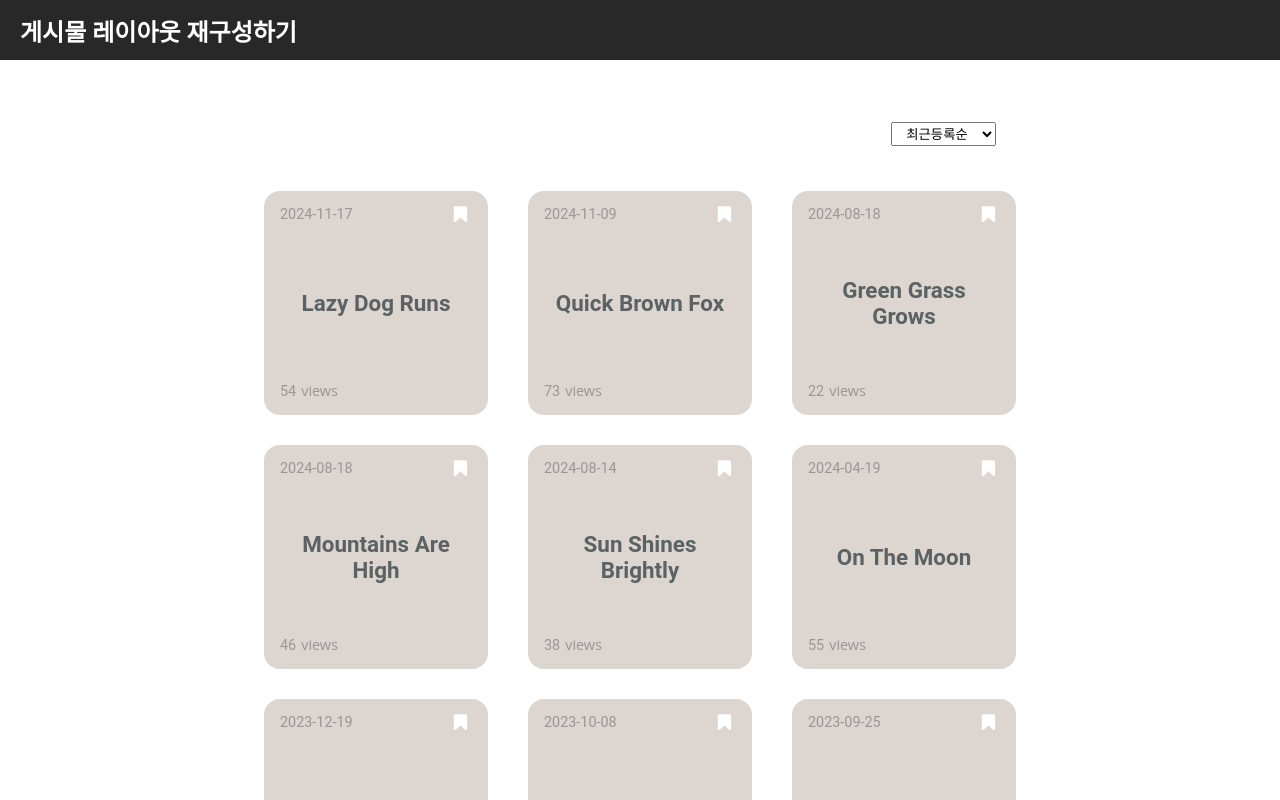
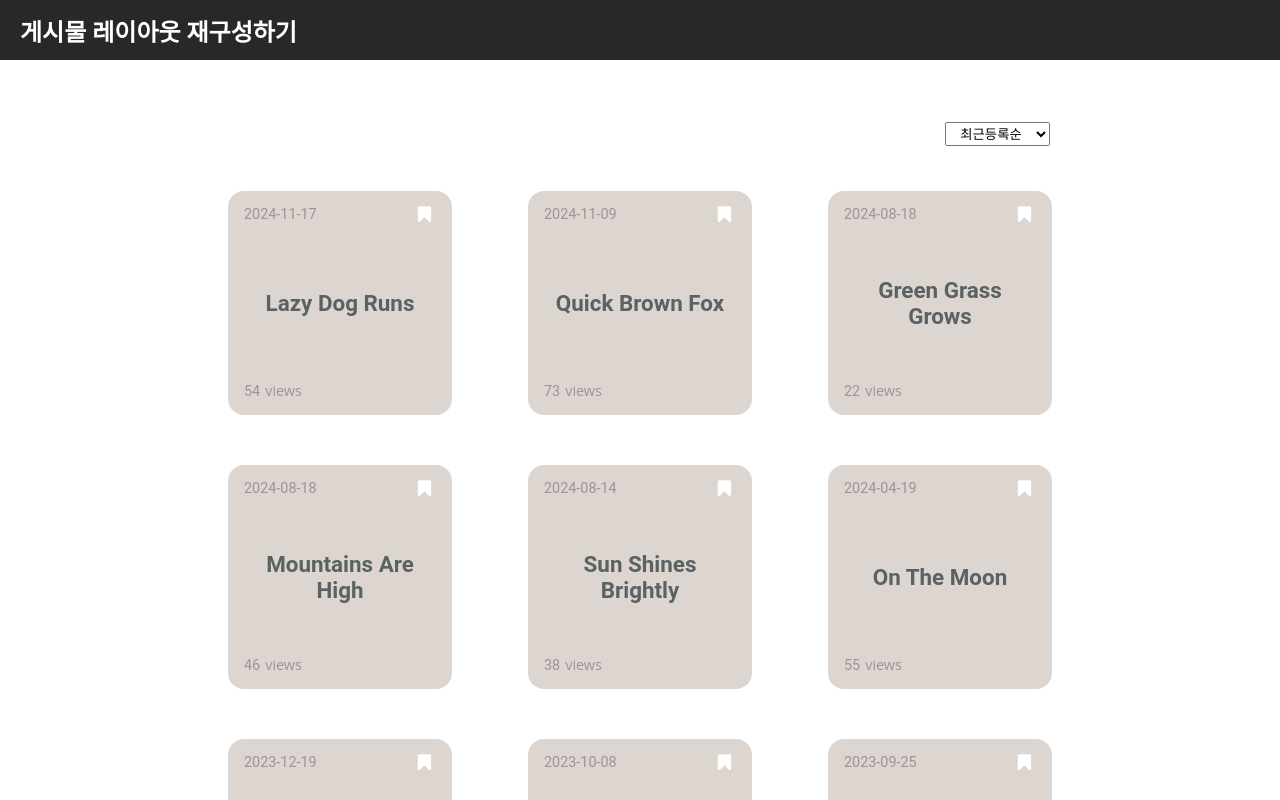
Before and after one commit to programmers-work-study/part4, a React (Create React App) app in the folder whatseni/: page / in a window 1280 px wide. Shown: the top 800 px of the page. Built offline with nearby package versions, Linux system fonts and the light colour scheme.

Commit message:
코드 정리

```diff
--- a/whatseni/src/App.tsx
+++ b/whatseni/src/App.tsx
@@ -12,68 +12,47 @@ export interface IData {
   bookmark: boolean;
 }
 function App() {
-  const [data, setData] = useState<IData[] | null>(null);
+  const [data, setData] = useState<IData[]>([]);
   const [bySort, setBySort] = useState<SortType>('recent');
-  const [isMount, setIsMount] = useState<boolean>(false); // 데이터 한번만 가져오도록 설정하기 위한 플래그
 
   const handleChangeType = (event: React.ChangeEvent<HTMLSelectElement>) => {
     if (event.target.value === '1') {
       setBySort('recent');
     } else if (event.target.value === '2') {
-      setBySort('view')
+      setBySort('view');
     }
   }
 
-  const fetchData = async () => {
-    try {
-      return jsonData;
-      // const response = await fetch("./data/posts.json");
-      // const jsonData = await response.json();
-      // return jsonData;
-    } catch (error) {
-      console.log(error)
-    }
-  }
+  const sortData = () => {
+    let sortedData = [...data];
+    // 먼저 북마크 기준으로 정렬
+    sortedData.sort((a, b) => (b.bookmark ? -1 : 1));
 
-  const sortData = (list: IData[] | null) => {
-    if (!list) return;
+    // 북마크된 항목들만 정렬
+    let bookmarked = sortedData.filter(post => post.bookmark);
+    let notBookmarked = sortedData.filter(post => !post.bookmark);
 
-    let sortedData: IData[];
     if (bySort === 'recent') {
-      sortedData = list.sort((a: IData, b: IData) => new Date(b.upload_date).getTime() - new Date(a.upload_date).getTime());
+      bookmarked.sort((a, b) => new Date(b.upload_date).getTime() - new Date(a.upload_date).getTime());
+      notBookmarked.sort((a, b) => new Date(b.upload_date).getTime() - new Date(a.upload_date).getTime());
     } else if (bySort === 'view') {
-      sortedData = list.sort((a: IData, b: IData) => b.views - a.views);
+      bookmarked.sort((a, b) => b.views - a.views);
+      notBookmarked.sort((a, b) => b.views - a.views);
     }
 
-    sortedData = sortedData.sort((a: IData, b: IData) => (b.bookmark ? 1 : 0) - (a.bookmark ? 1 : 0));
-    setData(sortedData)
-  }
+    return [...bookmarked, ...notBookmarked];
+  };
 
   const toggleBookmark = (title: string) => {
-    const updatedData = data?.map(item =>
-      item.title === title ? { ...item, bookmark: !item.bookmark } : item
-    ) || [];
-    setData(updatedData);
-    sortData(updatedData);
+    setData(prevData =>
+      prevData.map(post =>
+        post.title === title ? { ...post, bookmark: !post.bookmark } : post
+      )
+    );
   };
-
   useEffect(() => {
-    setIsMount(true);
-
-    return () => setIsMount(false);
-  }, [])
-
-  useEffect(() => {
-    if (!isMount) {
-      fetchData().then(res => {
-        if (res) {
-          sortData(res);
-        }
-      })
-    } else {
-      sortData(data)
-    }
-  }, [bySort]);
+    setData(jsonData);
+  }, []);
 
   return (
     <div className="container">
@@ -84,7 +63,11 @@ function App() {
         </select>
       </div>
       <div className="section">
-        {data ? <Card posts={data} onBookmarkToggle={toggleBookmark} /> : null}
+        <ol>
+          {sortData().map((d) => (
+            <Card key={d.title} post={d} onBookmarkToggle={toggleBookmark} />
+          ))}
+        </ol>
       </div>
     </div>
   );
--- a/whatseni/src/components/Card.css
+++ b/whatseni/src/components/Card.css
@@ -85,8 +85,3 @@
 .bookmark.selected > i {
   color: red;
 }
-
-.card--box {
-  display: grid;
-  grid-template-columns: 1fr 1fr 1fr;
-}
--- a/whatseni/src/components/Card.tsx
+++ b/whatseni/src/components/Card.tsx
@@ -1,22 +1,18 @@
 /* 여기에 주어진 요구 사항을 충족 시키기 위한 코드를 작성 및 수정해 주세요. */
-import { IData } from "../App";
 import "./Card.css";
 
-function Card({ posts, onBookmarkToggle }) {
-  const handleBookmarkClick = (title) => {
-    onBookmarkToggle(title)
+function Card({ post, onBookmarkToggle }) {
+  const handleBookmarkClick = () => {
+    onBookmarkToggle(post.title)
   }
   return (
-    <div className="card--box">
-      {
-        posts.map((post: IData) => (
-          <li className="card--container" id="card1" key={post.title}>
+    <li className="card--container" id="card1">
       <div className="header">
         <div className="card--tag">
           <span className="upload-date">{post.upload_date}</span>
         </div>
-              <div className="card--tag" onClick={() => handleBookmarkClick(post.title)}>
-                <span className={`icon bookmark ${post.bookmark ? "selected" : ""}`}>
+        <div className="card--tag" >
+          <span className={`icon bookmark ${post.bookmark ? "selected" : ""}`} onClick={handleBookmarkClick}>
             <i className="fa fa-bookmark"></i>
           </span>
         </div>
@@ -31,9 +27,6 @@ function Card({ posts, onBookmarkToggle }) {
         </div>
       </div>
     </li>
-        ))
-      }
-    </div>
   );
 }
 export default Card;
```
Lines whose indentation alone changed are shown as unchanged.
